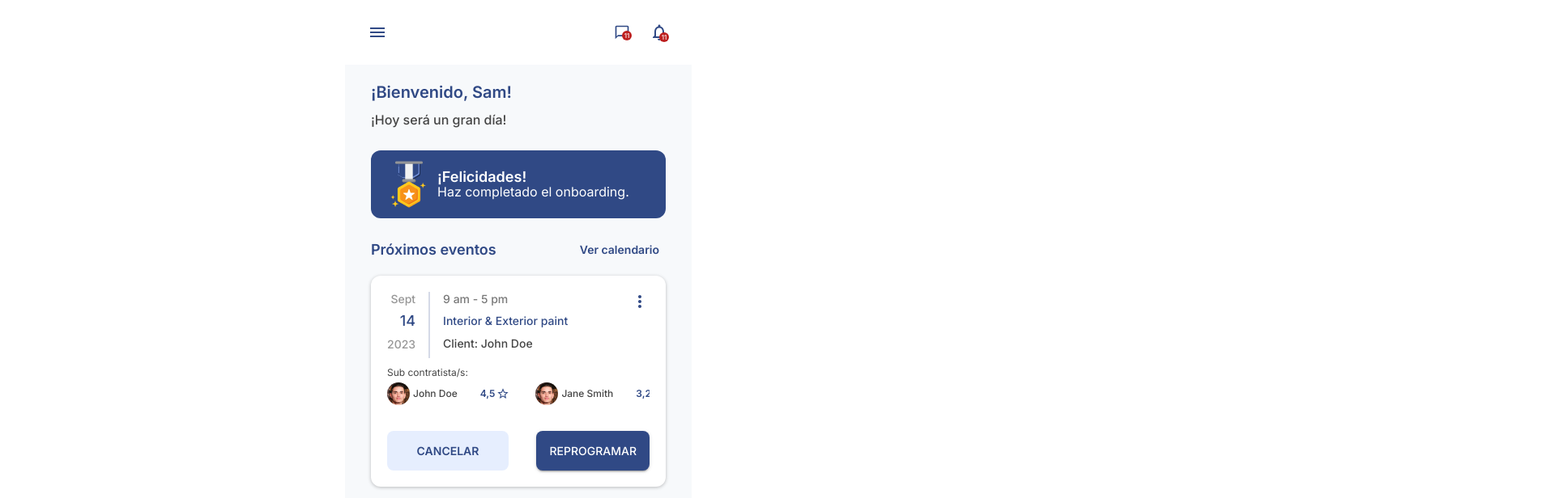
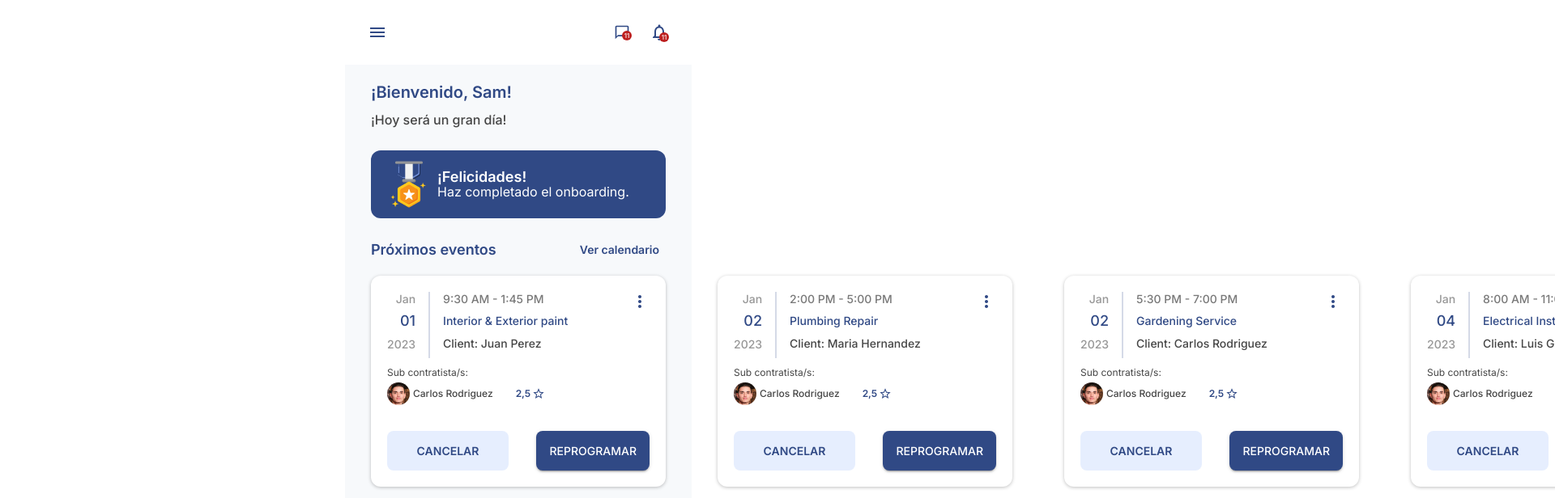
Before and after one commit to Brukkk/owners-ui-challenge, a React (Vite) app: page / in a window 1280 px wide. Shown: the top 616 px of the page at 81% size, 1920 px wide, since content can reach past the window. Built offline with nearby package versions, Linux system fonts and the light colour scheme.

Commit message:
zustand store and event state managment

```diff
--- a/package.json
+++ b/package.json
@@ -15,7 +15,8 @@
     "@mui/icons-material": "^5.14.9",
     "@mui/material": "^5.14.10",
     "react": "^18.2.0",
-    "react-dom": "^18.2.0"
+    "react-dom": "^18.2.0",
+    "zustand": "^4.4.1"
   },
   "devDependencies": {
     "@types/react": "^18.2.15",
--- /dev/null
+++ b/src/components/EventCard.tsx
@@ -0,0 +1,69 @@
+import MoreVertIcon from "@mui/icons-material/MoreVert";
+import Button from "@mui/material/Button";
+import Divider from "@mui/material/Divider";
+import { formatTime } from "../lib/helpers";
+import { useEvent } from "../lib/stores/useEvent";
+import { Event } from "../lib/types/Event";
+import { SubcontratistCard } from "./SubcontratistCard";
+
+export const EventCard = ({
+  name,
+  client,
+  date,
+  rangeHour,
+  subcontractors,
+}: Event) => {
+  const { removeEvent } = useEvent();
+  const month = date.split(" ")[1];
+  const dayNumber = date.split(" ")[0];
+  const year = date.split(" ")[2];
+  return (
+    <div className=" min-w-[324px] rounded-xl bg-white p-5 shadow-[0_1px_4px_0px_rgba(0,0,0,0.25)]">
+      <div className="mb-2.5 flex items-start justify-between">
+        <div className="flex gap-4">
+          <div className=" space-y-2 text-right text-sm font-medium leading-tight text-neutral-600 text-opacity-60">
+            <p>{month}</p>
+            <p className="text-lg leading-tight text-[#304985] text-opacity-100 ">
+              {dayNumber}
+            </p>
+            <p>{year}</p>
+          </div>
+          <Divider
+            orientation="vertical"
+            variant="fullWidth"
+            className=" h-20 border border-[#304985] border-opacity-20"
+          />
+          <div className=" space-y-2.5 text-sm font-medium leading-tight">
+            <p className=" text-[#797979]">
+              {formatTime(rangeHour[0])} - {formatTime(rangeHour[1])}
+            </p>
+            <p className=" text-[#304985]">{name}</p>
+            <p className=" text-[#454545]">Client: {client}</p>
+          </div>
+        </div>
+        <MoreVertIcon className="h-6 w-6 cursor-pointer text-[#304985]" />
+      </div>
+      <p className="mb-1 text-xs text-[#454545]">Sub contratista/s:</p>
+      <div className="flex snap-x gap-8 overflow-x-auto pb-2">
+        {subcontractors.map(({ name, rating }, i) => (
+          <SubcontratistCard key={i} name={name} rating={rating} />
+        ))}
+      </div>
+      <div className="mt-6 flex justify-between">
+        <Button
+          onClick={() => removeEvent(date, rangeHour)}
+          variant="text"
+          className="min-w-[150px] rounded-lg bg-[#E6EEFE] p-4 text-sm  font-semibold leading-tight text-[#304985]"
+        >
+          Cancelar
+        </Button>
+        <Button
+          variant="contained"
+          className=" rounded-lg bg-[#304985] p-4 leading-tight"
+        >
+          Reprogramar
+        </Button>
+      </div>
+    </div>
+  );
+};
--- a/src/layouts/OrderSection.tsx
+++ b/src/layouts/OrderSection.tsx
@@ -1,8 +1,9 @@
-import MoreVertIcon from "@mui/icons-material/MoreVert";
 import Button from "@mui/material/Button";
-import Divider from "@mui/material/Divider";
-import { SubcontratistCard } from "../components/SubcontratistCard";
+import { EventCard } from "../components/EventCard";
+import { useEvent } from "../lib/stores/useEvent";
+
 export const OrderSection = () => {
+  const { events, loading } = useEvent();
   return (
     <section id="order" className=" mb-8">
       <div className="mb-5 flex items-center justify-between text-[#304985]">
@@ -16,75 +17,15 @@ export const OrderSection = () => {
           Ver calendario
         </Button>
       </div>
-      <div className=" rounded-xl bg-white p-5 shadow-[0_1px_4px_0px_rgba(0,0,0,0.25)]">
-        <div className="mb-2.5 flex items-start justify-between">
-          <div className="flex gap-4">
-            <div className=" space-y-2 text-right text-sm font-medium leading-tight text-neutral-600 text-opacity-60">
-              <p>Sept</p>
-              <p className="text-lg leading-tight text-[#304985] text-opacity-100 ">
-                14
-              </p>
-              <p>2023</p>
-            </div>
-            <Divider
-              orientation="vertical"
-              variant="fullWidth"
-              className=" h-20 border border-[#304985] border-opacity-20"
-            />
-            <div className=" space-y-2.5 text-sm font-medium leading-tight">
-              <p className=" text-[#797979]">9 am - 5 pm</p>
-              <p className=" text-[#304985]">Interior & Exterior paint</p>
-              <p className=" text-[#454545]">Client: John Doe</p>
-            </div>
-          </div>
-          <MoreVertIcon className="h-6 w-6 cursor-pointer text-[#304985]" />
-        </div>
-        <p className="mb-1 text-xs text-[#454545]">Sub contratista/s:</p>
-        <div className="flex snap-x gap-8 overflow-x-scroll pb-2">
-          {[
-            {
-              name: "John Doe",
-              rating: 4.5,
-            },
-            {
-              name: "Jane Smith",
-              rating: 3.2,
-            },
-            {
-              name: "Michael Johnson",
-              rating: 2.8,
-            },
-            {
-              name: "Emily Davis",
-              rating: 4.1,
-            },
-            {
-              name: "Robert Wilson",
-              rating: 3.7,
-            },
-            {
-              name: "Jennifer Brown",
-              rating: 4.6,
-            },
-          ].map(({ name, rating }, i) => (
-            <SubcontratistCard key={i} name={name} rating={rating} />
+      {loading ? (
+        <p>Loading...</p>
+      ) : (
+        <div className=" flex flex-row gap-16">
+          {events.map((event) => (
+            <EventCard key={event.date + event.rangeHour[0]} {...event} />
           ))}
         </div>
-        <div className="mt-6 flex justify-between">
-          <Button
-            variant="text"
-            className="min-w-[150px] rounded-lg bg-[#E6EEFE] p-4 text-sm  font-semibold leading-tight text-[#304985]"
-          >
-            Cancelar
-          </Button>
-          <Button
-            variant="contained"
-            className=" rounded-lg bg-[#304985] p-4 leading-tight"
-          >
-            Reprogramar
-          </Button>
-        </div>
-      </div>
+      )}
     </section>
   );
 };
--- /dev/null
+++ b/src/lib/helpers.ts
@@ -0,0 +1,6 @@
+export const formatTime = (time: string) =>
+  new Date("1970-01-01T" + time + ":00").toLocaleTimeString("en-US", {
+    hour: "numeric",
+    minute: "numeric",
+    hour12: true,
+  });
--- /dev/null
+++ b/src/lib/stores/events.json
@@ -0,0 +1,122 @@
+[
+  {
+    "name": "Interior & Exterior paint",
+    "date": "01 Jan 2023",
+    "rangeHour": ["09:30", "13:45"],
+    "client": "Juan Perez",
+    "subcontractors": [
+      {
+        "name": "Carlos Rodriguez",
+        "rating": 2.5
+      }
+    ]
+  },
+  {
+    "name": "Plumbing Repair",
+    "date": "02 Jan 2023",
+    "rangeHour": ["14:00", "17:00"],
+    "client": "Maria Hernandez",
+    "subcontractors": [
+      {
+        "name": "Carlos Rodriguez",
+        "rating": 2.5
+      }
+    ]
+  },
+  {
+    "name": "Gardening Service",
+    "date": "02 Jan 2023",
+    "rangeHour": ["17:30", "19:00"],
+    "client": "Carlos Rodriguez",
+    "subcontractors": [
+      {
+        "name": "Carlos Rodriguez",
+        "rating": 2.5
+      }
+    ]
+  },
+  {
+    "name": "Electrical Installation",
+    "date": "04 Jan 2023",
+    "rangeHour": ["08:00", "11:00"],
+    "client": "Luis Gonzalez",
+    "subcontractors": [
+      {
+        "name": "Carlos Rodriguez",
+        "rating": 2.5
+      }
+    ]
+  },
+  {
+    "name": "Roof Repair",
+    "date": "05 Jan 2023",
+    "rangeHour": ["13:00", "16:00"],
+    "client": "Ana Torres",
+    "subcontractors": [
+      {
+        "name": "Carlos Rodriguez",
+        "rating": 2.5
+      }
+    ]
+  },
+  {
+    "name": "AC Maintenance",
+    "date": "06 Jan 2023",
+    "rangeHour": ["09:00", "12:00"],
+    "client": "Pedro Ramirez",
+    "subcontractors": [
+      {
+        "name": "Carlos Rodriguez",
+        "rating": 2.5
+      }
+    ]
+  },
+  {
+    "name": "Flooring Installation",
+    "date": "07 Jan 2023",
+    "rangeHour": ["14:00", "17:00"],
+    "client": "Sofia Lopez",
+    "subcontractors": [
+      {
+        "name": "Carlos Rodriguez",
+        "rating": 2.5
+      }
+    ]
+  },
+  {
+    "name": "Furniture Assembly",
+    "date": "08 Jan 2023",
+    "rangeHour": ["10:00", "13:00"],
+    "client": "Diego Castro",
+    "subcontractors": [
+      {
+        "name": "Carlos Rodriguez",
+        "rating": 2.5
+      }
+    ]
+  },
+  {
+    "name": "Appliance Repair",
+    "date": "09 Jan 2023",
+    "rangeHour": ["08:00", "11:00"],
+    "client": "Laura Diaz",
+    "subcontractors": [
+      {
+        "name": "Carlos Rodriguez",
+        "rating": 2.5
+      }
+    ]
+  },
+  {
+    "name": "Carpentry Service",
+    "date": "10 Jan 2023",
+    "rangeHour": ["13:00", "16:00"],
+    "client": "Javier Vargas",
+    "subcontractors": [
+      {
+        "name": "Carlos Rodriguez",
+        "rating": 2.5
+      }
+    ]
+  }
+]
--- /dev/null
+++ b/src/lib/stores/useEvent.tsx
@@ -0,0 +1,57 @@
+import { create } from "zustand";
+import { Event } from "../types/Event";
+import eventData from "./events.json";
+
+interface EventStore {
+  events: Event[];
+  loading: boolean;
+  setEvents: () => void;
+  updateEvent: (date: string, hourRange: string[]) => void;
+  removeEvent: (date: string, hourRange: string[]) => void;
+}
+
+const updateEvent = (
+  events: Event[],
+  date: string,
+  rangeHour: string[],
+): Event[] =>
+  events.map((event) => ({
+    ...event,
+    date:
+      event.date === date && event.rangeHour === rangeHour ? date : event.date,
+    rangeHour:
+      event.rangeHour === rangeHour && event.date === date
+        ? rangeHour
+        : event.rangeHour,
+  }));
+
+const removeEvent = (
+  events: Event[],
+  date: string,
+  rangeHour: string[],
+): Event[] =>
+  events.filter(
+    (event) => event.date !== date && event.rangeHour !== rangeHour,
+  );
+
+export const useEvent = create<EventStore>((set) => ({
+  events: eventData,
+  loading: false,
+  setEvents: async () => {
+    console.log("Loading...");
+    set({ loading: true });
+    await new Promise((resolve) => setTimeout(resolve, 3000));
+    console.log("Finished loading");
+    set((state) => ({ ...state, events: eventData, loading: false }));
+  },
+  updateEvent: (date: string, rangeHour: string[]) =>
+    set((state) => ({
+      ...state,
+      events: updateEvent(state.events, date, rangeHour),
+    })),
+  removeEvent: (date: string, rangeHour: string[]) =>
+    set((state) => ({
+      ...state,
+      events: removeEvent(state.events, date, rangeHour),
+    })),
+}));
--- /dev/null
+++ b/src/lib/types/Event.ts
@@ -0,0 +1,12 @@
+export type Subcontractor = {
+  name: string;
+  rating: number;
+};
+
+export interface Event {
+  name: string;
+  date: string;
+  rangeHour: string[];
+  client: string;
+  subcontractors: Subcontractor[];
+}
```
Also changed, not shown: 2 other files (tests, documents, lock files or other folders).
